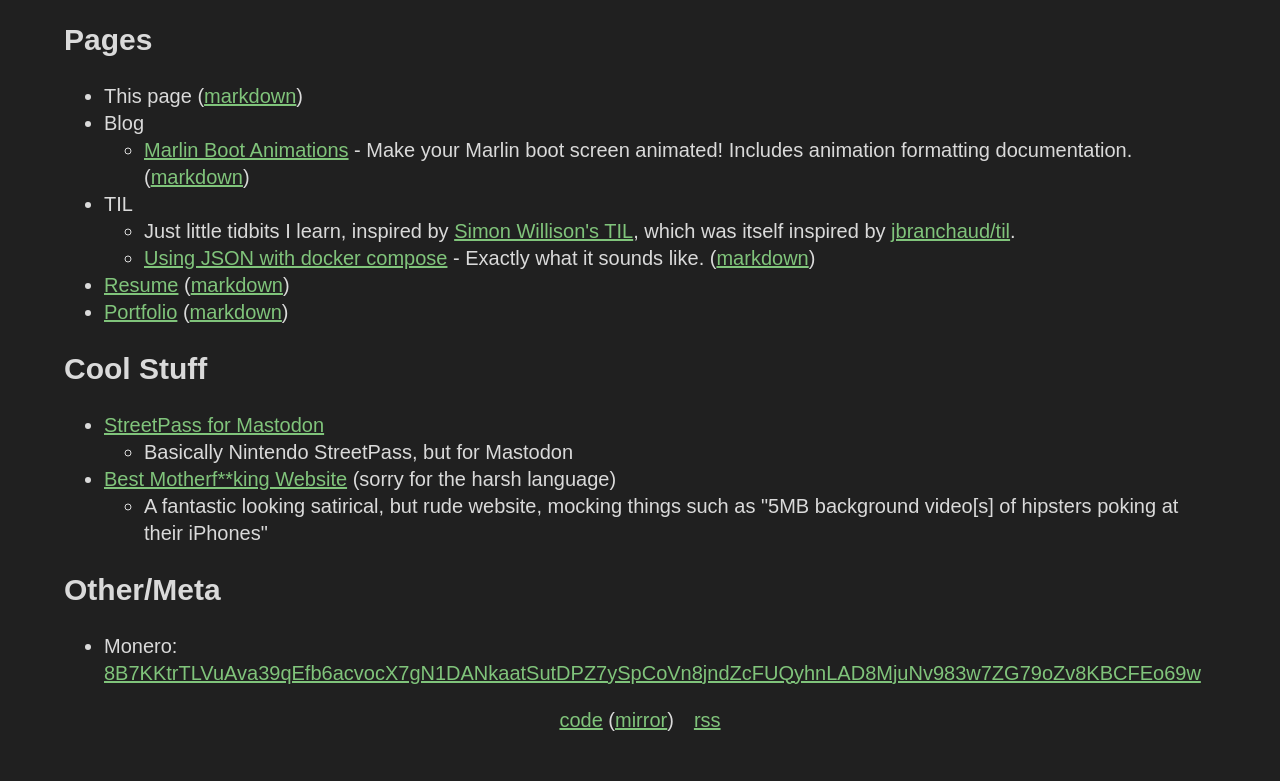
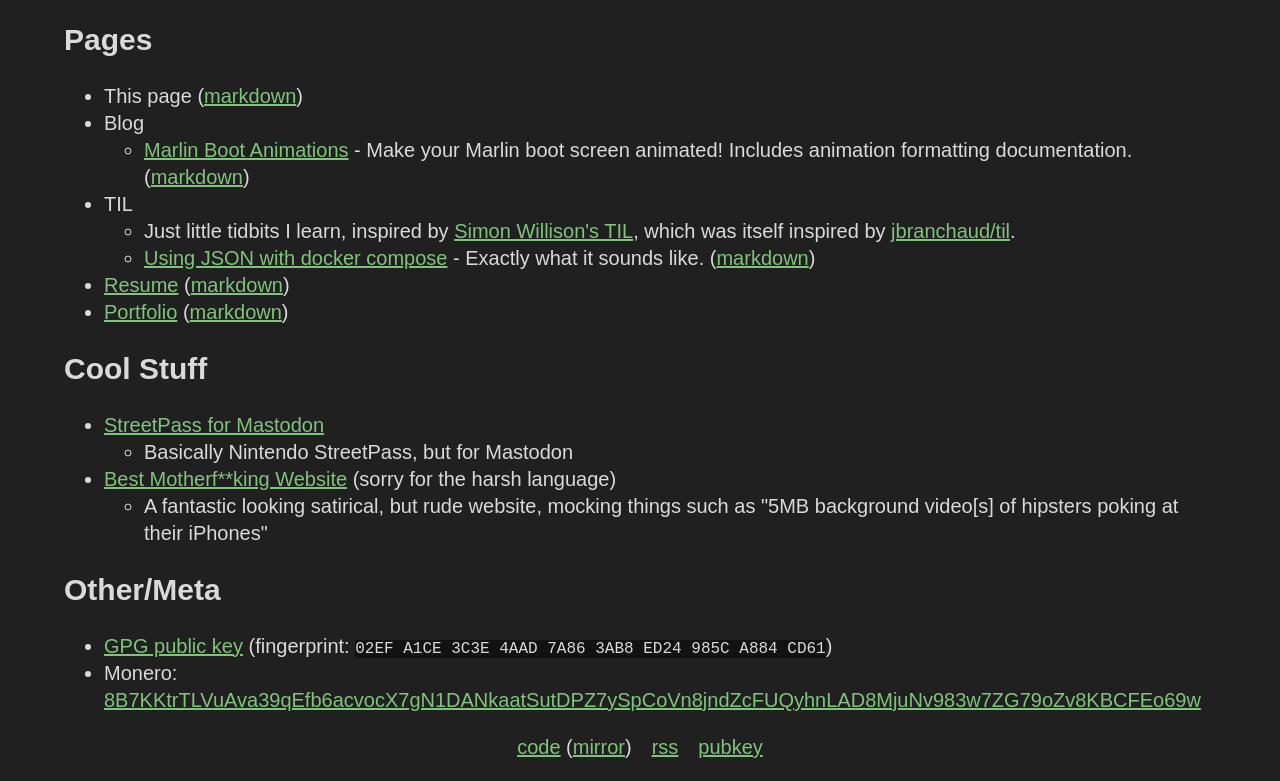
Before and after one commit to askiiart/askiiart.github.io, a plain HTML site: page index.html in a window 1280 px wide. Shown: the part 924-1705 px from the top of the page. Before the commit the page ends 1678 px from the top, so only its background shows below. Drawn offline with Linux system fonts and the light colour scheme.

Commit message:
Add pubkey link and fingerprint

```diff
--- a/feed.xml
+++ b/feed.xml
@@ -5,7 +5,7 @@
   <title>askiiart.net</title>
   <description>The feed for askiiart.net, I guess</description>
   <link>https://askiiart.net</link>
-  <lastBuildDate>Tue, 10 Oct 2023 15:10:14 +0000</lastBuildDate>
+  <lastBuildDate>Wed, 11 Oct 2023 00:29:58 +0000</lastBuildDate>
   <item>
     <title>My Stack</title>
     <link>https://askiiart.net/stack.html</link>
--- a/index.html
+++ b/index.html
@@ -109,12 +109,14 @@
         </ul>
         <h2 id="othermeta">Other/Meta</h2>
         <ul>
+        <li><a href="/pubkey.asc">GPG public key</a> (fingerprint:
+        <code>02EF A1CE 3C3E 4AAD 7A86  3AB8 ED24 985C A884 CD61</code>)</li>
         <li><wrap>Monero: <a
         href="monero:8B7KKtrTLVuAva39qEfb6acvocX7gN1DANkaatSutDPZ7ySpCoVn8jndZcFUQyhnLAD8MjuNv983w7ZG79oZv8KBCFEo69w&amp;tx_description=donation_from_site">8B7KKtrTLVuAva39qEfb6acvocX7gN1DANkaatSutDPZ7ySpCoVn8jndZcFUQyhnLAD8MjuNv983w7ZG79oZv8KBCFEo69w</a></wrap></li>
         </ul>
         <script src="/prism.js"></script>
     </body>
     <footer>
-        <p><a href="https://github.com/askiiart/askiiart.github.io">code</a> (<a href="https://git.askiiart.net/askiiart/askiiart-net">mirror</a>)&emsp;<a href="https://askiiart.net/feed.xml">rss</a></p>
+        <p><a href="https://git.askiiart.net/askiiart/askiiart-net">code</a> (<a href="https://github.com/askiiart/askiiart.github.io">mirror</a>)&emsp;<a href="/feed.xml">rss</a>&emsp;<a href="/pubkey.asc">pubkey</a></p>
     </footer>
 </html>
```
Also changed, not shown: blog/marlin-boot-animations.html (+1 -1 lines), portfolio.html (+1 -1 lines), resume.html (+1 -1 lines), stack.html (+1 -1 lines), template.html (+1 -1 lines), til/using-json-with-docker-compose.html (+1 -1 lines), wishlist.html (+1 -1 lines), 1 other file.
